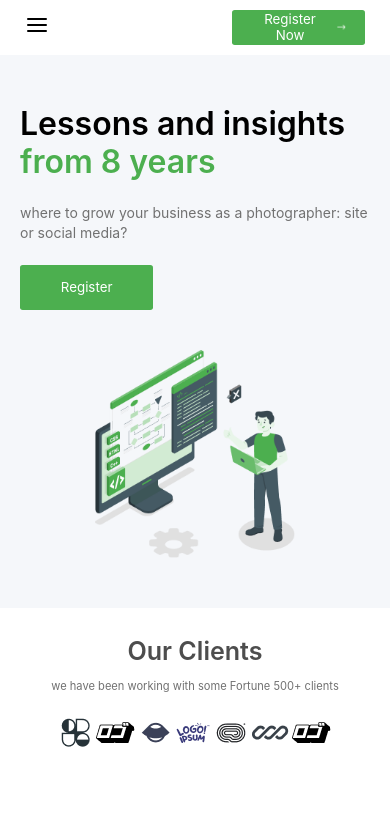
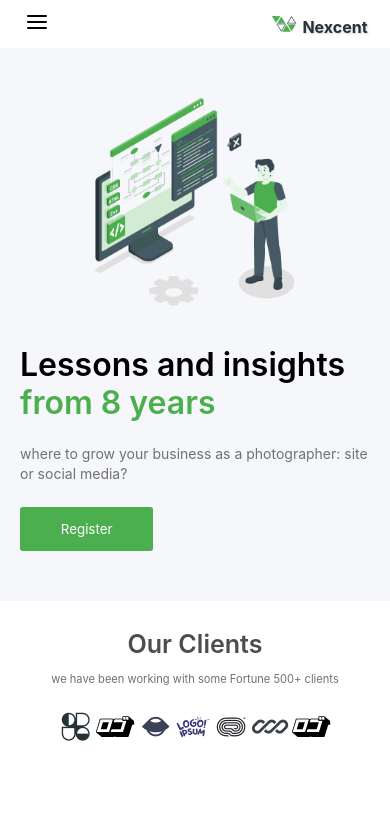
Before and after one commit to Denzel-Ikebudu/Nexcent, a React (Vite) app: page / in a window 390 px wide. Shown: the top 813 px of the page. Built offline with nearby package versions, Linux system fonts and the light colour scheme.

Commit message:
navbar update

```diff
--- a/src/components/hero/hero.tsx
+++ b/src/components/hero/hero.tsx
@@ -49,6 +49,10 @@ const Hero = () => {
   return (
     <div className='general'>
     <div className='hero-section'>
+
+      <div className='hero-right'>
+        <img src={hero_illustration} alt="" />
+      </div>
       <div className='hero-left'>
         <h1>Lessons and insights <br/> <span>from 8 years</span></h1>
         <p>where to grow your business as a photographer: site or social media?</p>
@@ -56,9 +60,6 @@ const Hero = () => {
         <button>Register </button>
       </div>
 
-      <div className='hero-right'>
-        <img src={hero_illustration} alt="" />
-      </div>
     </div>
 
     <div className='client-section'>
--- a/src/components/navbar/navbar.css
+++ b/src/components/navbar/navbar.css
@@ -118,6 +118,10 @@ button img{
     }
 
     .navbar-left{
+        position: absolute;
+        right:10px;
+    }
+     .nav-btn{
         display: none;
-    }
+     }
 }
```
